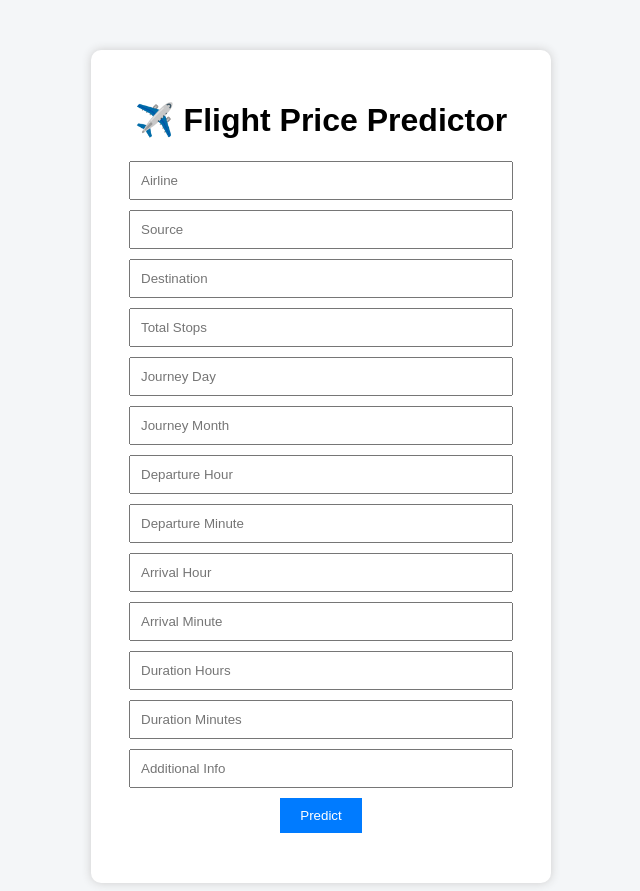
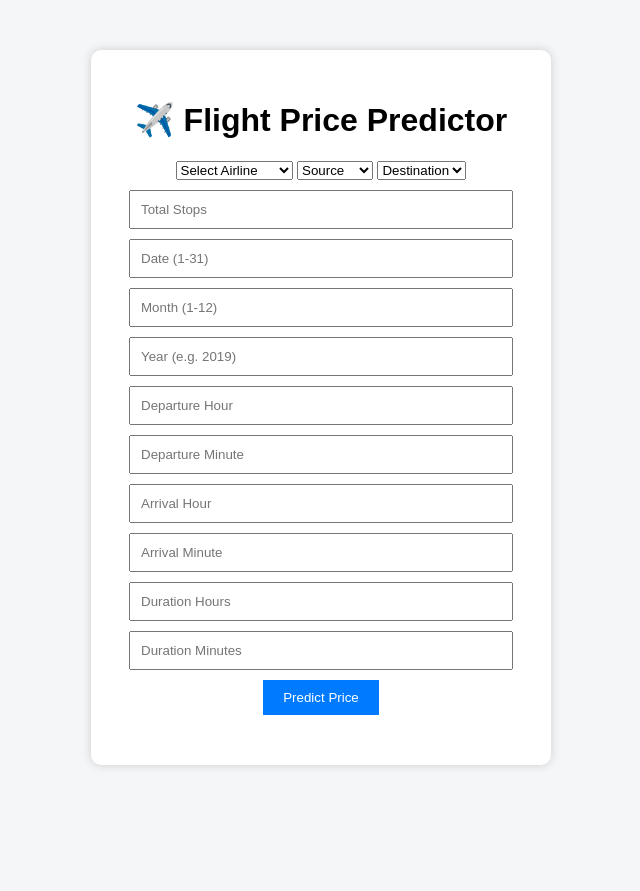
Before and after one commit to asr7code/flight_price_app_onrender, a Flask app: page / in a window 1280 px wide. Shown: the whole page, without its empty margins (319-959 px from the left). After the commit the page ends 768 px from the top, so only its background shows below. Run offline with Flask 3, Linux system fonts and the light colour scheme; parts of the project's set-up code (start-up, migrations or seed data) failed here and were passed over.

Commit message:
Refactor flight prediction form inputs
Updated the flight prediction form to use select inputs for Airline, Source, and Destination. Added fields for Date, Month, Year, Departure, Arrival, and Duration.

```diff
--- a/templates/index.html
+++ b/templates/index.html
@@ -10,21 +10,59 @@
         <h1>✈️ Flight Price Predictor</h1>
 
         <form action="/predict" method="post">
-            <input type="number" name="Airline" placeholder="Airline" required>
-            <input type="number" name="Source" placeholder="Source" required>
-            <input type="number" name="Destination" placeholder="Destination" required>
+
+            <!-- Airline -->
+            <select name="Airline" required>
+                <option value="">Select Airline</option>
+                <option value="0">IndiGo</option>
+                <option value="1">Air India</option>
+                <option value="2">Jet Airways</option>
+                <option value="3">SpiceJet</option>
+                <option value="4">Multiple carriers</option>
+                <option value="5">GoAir</option>
+                <option value="6">Vistara</option>
+            </select>
+
+            <!-- Source -->
+            <select name="Source" required>
+                <option value="">Source</option>
+                <option value="0">Banglore</option>
+                <option value="1">Kolkata</option>
+                <option value="2">Delhi</option>
+                <option value="3">Chennai</option>
+            </select>
+
+            <!-- Destination -->
+            <select name="Destination" required>
+                <option value="">Destination</option>
+                <option value="0">New Delhi</option>
+                <option value="1">Banglore</option>
+                <option value="2">Cochin</option>
+                <option value="3">Kolkata</option>
+            </select>
+
+            <!-- Stops -->
             <input type="number" name="Total_Stops" placeholder="Total Stops" required>
-            <input type="number" name="Journey_Day" placeholder="Journey Day" required>
-            <input type="number" name="Journey_Month" placeholder="Journey Month" required>
-            <input type="number" name="Dep_Hour" placeholder="Departure Hour" required>
-            <input type="number" name="Dep_Min" placeholder="Departure Minute" required>
-            <input type="number" name="Arrival_Hour" placeholder="Arrival Hour" required>
-            <input type="number" name="Arrival_Min" placeholder="Arrival Minute" required>
-            <input type="number" name="Duration_Hours" placeholder="Duration Hours" required>
-            <input type="number" name="Duration_Min" placeholder="Duration Minutes" required>
-            <input type="number" name="Additional_Info" placeholder="Additional Info" required>
 
-            <button type="submit">Predict</button>
+            <!-- Date -->
+            <input type="number" name="Date" placeholder="Date (1-31)" required>
+            <input type="number" name="Month" placeholder="Month (1-12)" required>
+            <input type="number" name="Year" placeholder="Year (e.g. 2019)" required>
+
+            <!-- Departure -->
+            <input type="number" name="Dep_hours" placeholder="Departure Hour" required>
+            <input type="number" name="Dep_min" placeholder="Departure Minute" required>
+
+            <!-- Arrival -->
+            <input type="number" name="Arrival_hours" placeholder="Arrival Hour" required>
+            <input type="number" name="Arrival_min" placeholder="Arrival Minute" required>
+
+            <!-- Duration -->
+            <input type="number" name="Duration_hours" placeholder="Duration Hours" required>
+            <input type="number" name="Duration_min" placeholder="Duration Minutes" required>
+
+            <button type="submit">Predict Price</button>
+
         </form>
 
         <h2>{{ prediction_text }}</h2>
```
